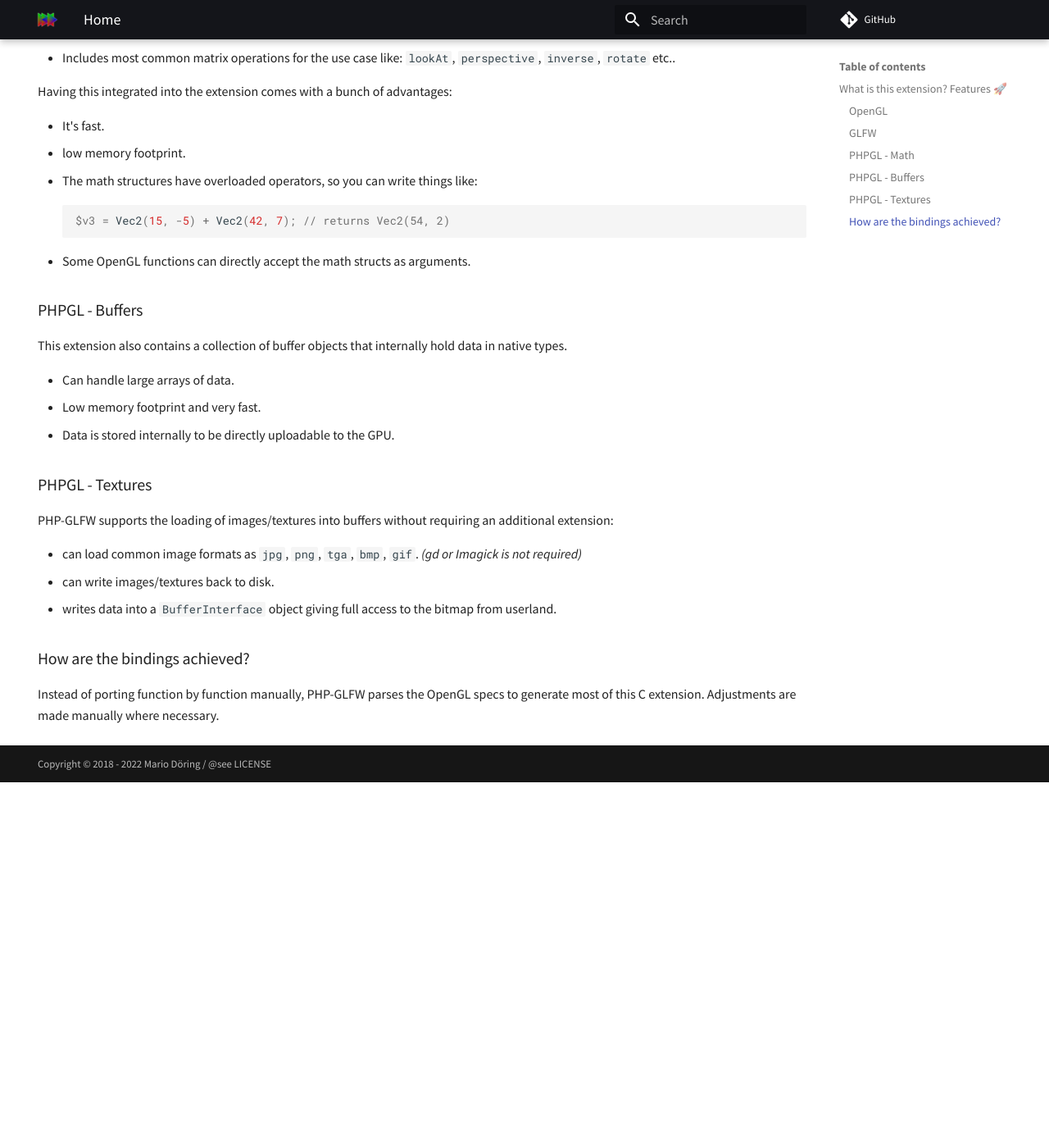
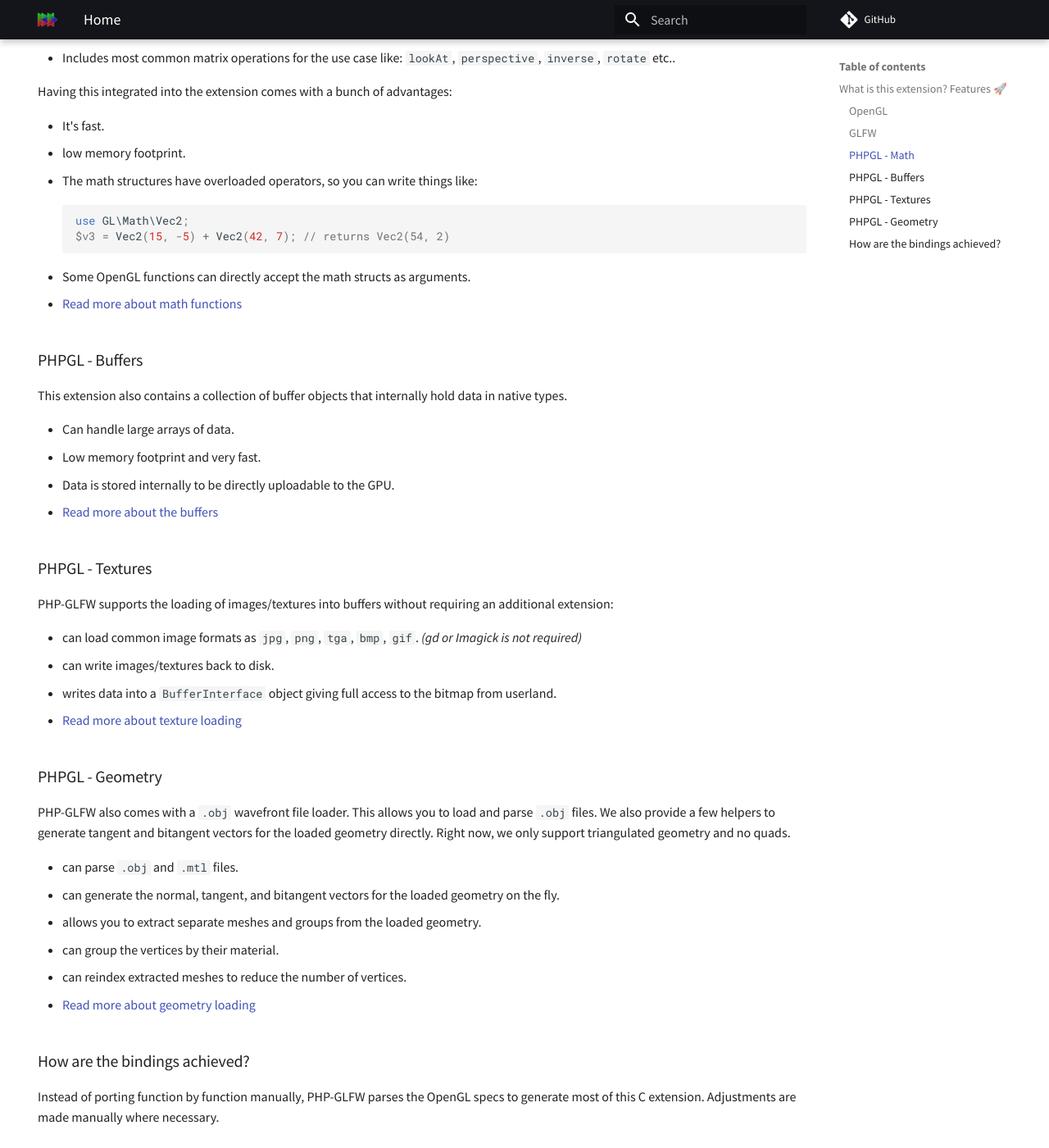
Before and after one commit to mario-deluna/php-glfw, an MkDocs documentation site: the page built from docs/index.md, in a window 1280 px wide and 1400 px high, scrolled down 1196 px. Shown: the whole window at 82% size. Built offline with MkDocs 1.6.1 and Material for MkDocs 9.7.7, drawn with Linux system fonts in a browser that asks for light colours; comment, search, counter and statistics services are not loaded; before the commit the page ends 2150 px from its top, so only the background shows below that.

````diff
--- a/docs/index.md
+++ b/docs/index.md
@@ -10,6 +10,7 @@ hide:
 [![PHPglfw](https://github.com/mario-deluna/php-glfw/actions/workflows/build.yml/badge.svg)](https://github.com/mario-deluna/php-glfw/actions/workflows/build.yml)
 
 PHP-GLFW allows you to create _2D_ and _3D_ real-time applications in _PHP_. Bringing a whole different set of tools into the PHP world to develop graphical applications like _games, scientific simulations, user interfaces_ and co.
+
 
 ## What is this extension? Features 🚀
 
@@ -47,9 +48,12 @@ Having this integrated into the extension comes with a bunch of advantages:
  * low memory footprint.
  * The math structures have overloaded operators, so you can write things like:
    ```php
+   use GL\Math\Vec2;
    $v3 = Vec2(15, -5) + Vec2(42, 7); // returns Vec2(54, 2)
    ```
  * Some OpenGL functions can directly accept the math structs as arguments.
+
+ 1. [Read more about math functions](https://phpgl.net/user-guide/math_functions.html)
 
 ### PHPGL - Buffers
 
@@ -59,13 +63,30 @@ This extension also contains a collection of buffer objects that internally hold
  * Low memory footprint and very fast.
  * Data is stored internally to be directly uploadable to the GPU.
 
+ 1. [Read more about the buffers](https://phpgl.net/API/Buffer/FloatBuffer.html)
+
 ### PHPGL - Textures
 
 PHP-GLFW supports the loading of images/textures into buffers without requiring an additional extension:
 
-   * can load common image formats as `jpg`, `png`, `tga`, `bmp`, `gif`. _(gd or Imagick is not required)_
-   * can write images/textures back to disk.
-   * writes data into a `BufferInterface` object giving full access to the bitmap from userland.
+ * can load common image formats as `jpg`, `png`, `tga`, `bmp`, `gif`. _(gd or Imagick is not required)_
+ * can write images/textures back to disk.
+ * writes data into a `BufferInterface` object giving full access to the bitmap from userland.
+
+ 1. [Read more about texture loading](https://phpgl.net/API/Texture/Texture2D.html)
+
+### PHPGL - Geometry
+
+PHP-GLFW also comes with a `.obj` wavefront file loader. This allows you to load and parse `.obj` files. We also provide a few helpers
+to generate tangent and bitangent vectors for the loaded geometry directly. Right now, we only support triangulated geometry and no quads.
+
+ * can parse `.obj` and `.mtl` files.
+ * can generate the normal, tangent, and bitangent vectors for the loaded geometry on the fly.
+ * allows you to extract separate meshes and groups from the loaded geometry.
+ * can group the vertices by their material.
+ * can reindex extracted meshes to reduce the number of vertices.
+
+ 1. [Read more about geometry loading](https://phpgl.net/API/Geometry/ObjFileParser.html)
 
 ### How are the bindings achieved?
 
````
Also changed, not shown: README.md (+23 -3 lines).
